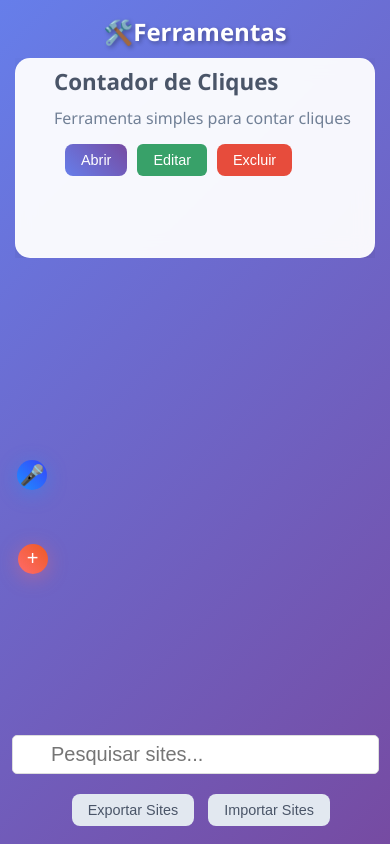
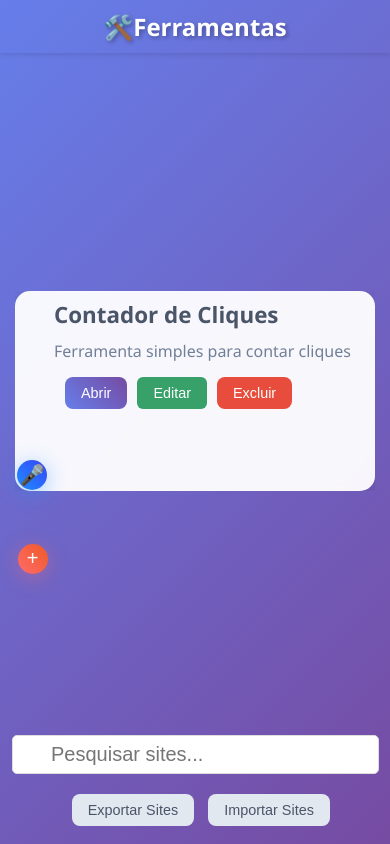
Before and after one commit to welintongomes/ferramentasweb, a plain HTML site: page index.html in a window 390 px wide. Drawn offline with Linux system fonts and the light colour scheme.

Commit message:
Add files via upload

```diff
--- a/index.html
+++ b/index.html
@@ -40,7 +40,7 @@
 
         .header h1 {
             font-size: 2.5em;
-            margin-bottom: 10px;
+            margin-bottom: 0px;
             text-shadow: 2px 2px 4px rgba(0, 0, 0, 0.3);
         }
 
@@ -283,7 +283,7 @@
 
         #clearSearch {
             position: absolute;
-            left: 13.3%;
+            left: 14.6%;
             top: 50%;
             transform: translateY(-50%);
             background: none;
@@ -374,6 +374,20 @@
                 padding: 15px;
             }
 
+            .header {
+                position: fixed;
+                top: 0;
+                left: 0;
+                width: 100%;
+                /* ou qualquer cor de fundo para não sobrepor visualmente */
+                z-index: 1000;
+                /* garante que fique acima dos outros elementos */
+                padding: 10px 20px;
+                /* opcional */
+                box-shadow: 0 2px 5px rgba(0, 0, 0, 0.1);
+                /* opcional para dar um destaque */
+            }
+
             .header h1 {
                 font-size: 1.5em;
             }
@@ -419,14 +433,7 @@
                 flex-direction: column;
             }
 
-            .sites-grid {
-                display: grid;
-                grid-template-columns: repeat(auto-fit, minmax(300px, 1fr));
-                gap: 25px;
-                min-height: 200px;
-                max-height: 78vh;
-                overflow-y: auto;
-            }
+
 
             #clearSearch {
                 position: absolute;
@@ -476,6 +483,25 @@
                 font-family: 'Courier New', monospace;
                 resize: vertical;
             }
+
+            .grid-wrapper {
+                display: flex;
+                flex-direction: column;
+                justify-content: center;
+                /* começa do meio */
+                min-height: 89vh;
+                /* ocupa altura total da tela */
+            }
+
+            .sites-grid {
+                display: grid;
+                grid-template-columns: repeat(auto-fit, minmax(300px, 1fr));
+                gap: 25px;
+                min-height: 200px;
+                max-height: 78vh;
+                overflow-y: auto;
+            }
+
         }
     </style>
 </head>
@@ -490,9 +516,12 @@
             </div>
             <p></p>
         </div>
-        <div class="sites-grid" id="sitesGrid">
-            <!-- Sites serão carregados aqui -->
+        <div class="grid-wrapper">
+            <div class="sites-grid" id="sitesGrid">
+                <!-- Sites serão carregados aqui -->
+            </div>
         </div>
+
     </div>
 
 
@@ -898,9 +927,7 @@
                 }
             });
 
-
             //event listener para funçao de pesquisa
-            // Event listener para pesquisa
             let searchTimeout;
             document.getElementById('searchInput').addEventListener('input', function (e) {
                 const searchTerm = e.target.value;
@@ -1013,9 +1040,6 @@
                 }
             }
 
-
-
-
             //service worker para funcionamento offline
             if ('serviceWorker' in navigator) {
                 window.addEventListener('load', function () {
--- a/sw.js
+++ b/sw.js
@@ -1,4 +1,4 @@
-const CACHE_NAME = 'sites-manager-v6';
+const CACHE_NAME = 'sites-manager-v7';
 const urlsToCache = [
   './',
   './index.html'
```
